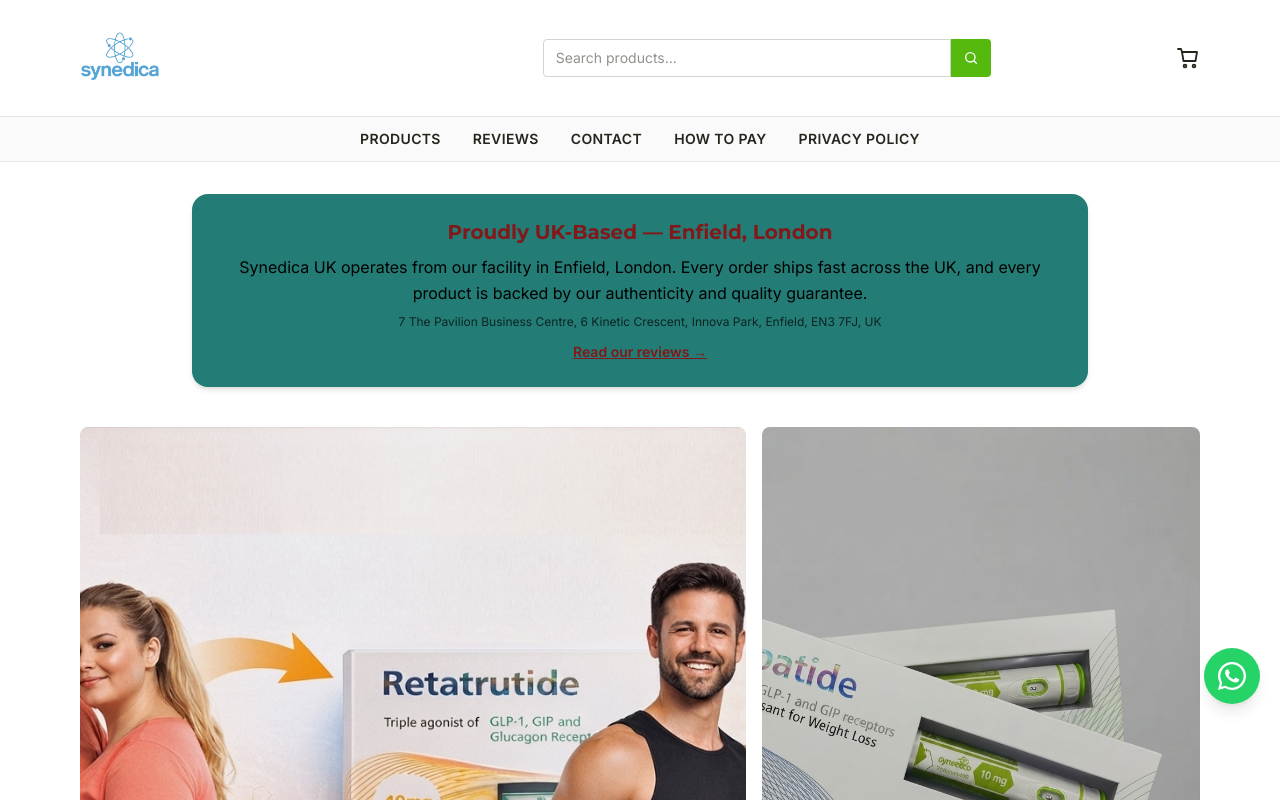
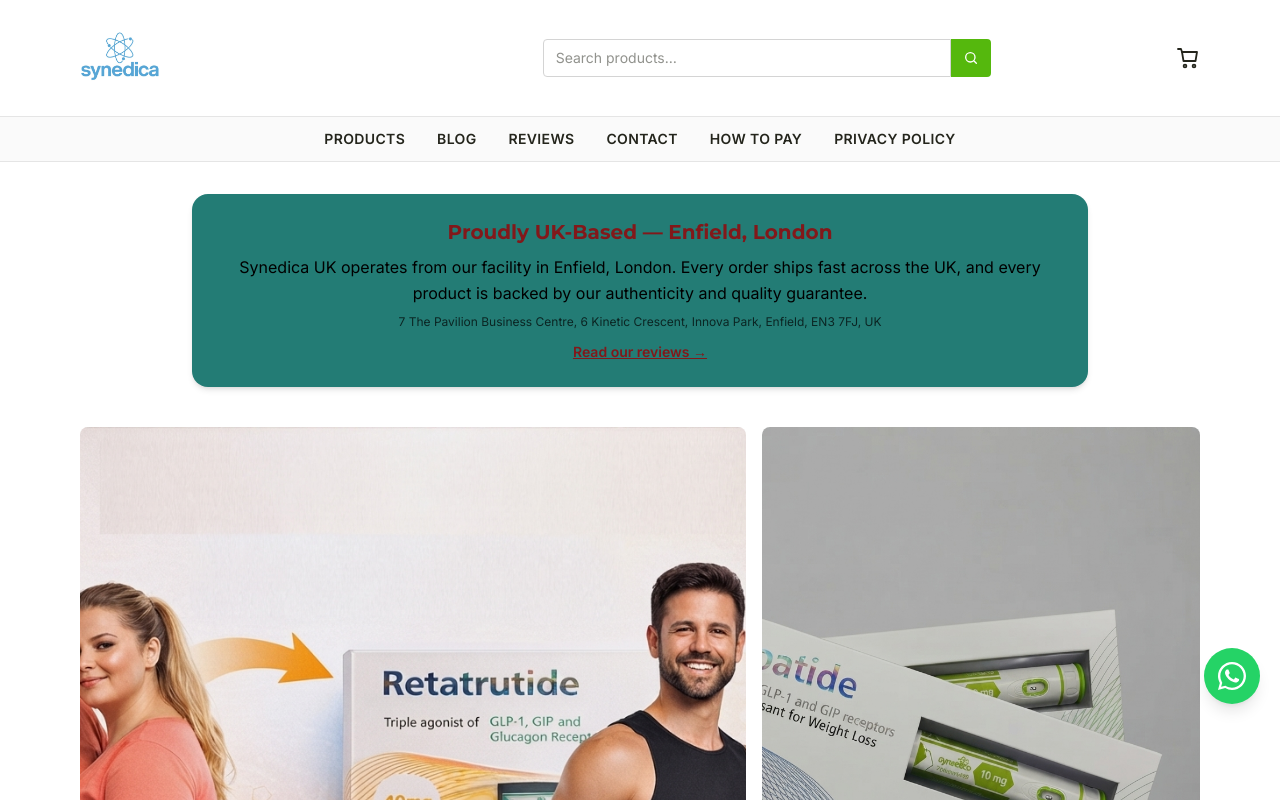
Before and after one commit to upgpeptilo/synedica-labsUK, a Next.js app: page / in a window 1280 px wide. Shown: the top 800 px of the page. Built offline with nearby package versions, Linux system fonts and the light colour scheme; no server answers; the database is empty.

Commit message:
Add files via upload

```diff
--- a/src/components/Footer.tsx
+++ b/src/components/Footer.tsx
@@ -2,6 +2,7 @@
 
 const linkColumns = [
   { href: "/products", label: "Products" },
+  { href: "/blog", label: "Blog" },
   { href: "/reviews", label: "Reviews" },
   { href: "/account", label: "My Account" },
   { href: "/contact", label: "Contact" },
--- a/src/components/Header.tsx
+++ b/src/components/Header.tsx
@@ -4,6 +4,7 @@
 
 const navLinks = [
   { href: "/products", label: "Products" },
+  { href: "/blog", label: "Blog" },
   { href: "/reviews", label: "Reviews" },
   { href: "/contact", label: "Contact" },
   { href: "/how-to-pay", label: "How to Pay" },
--- a/src/components/MobileNav.tsx
+++ b/src/components/MobileNav.tsx
@@ -5,6 +5,7 @@
 
 const navLinks = [
   { href: "/products", label: "Products" },
+  { href: "/blog", label: "Blog" },
   { href: "/reviews", label: "Reviews" },
   { href: "/contact", label: "Contact" },
   { href: "/how-to-pay", label: "How to Pay" },
```
